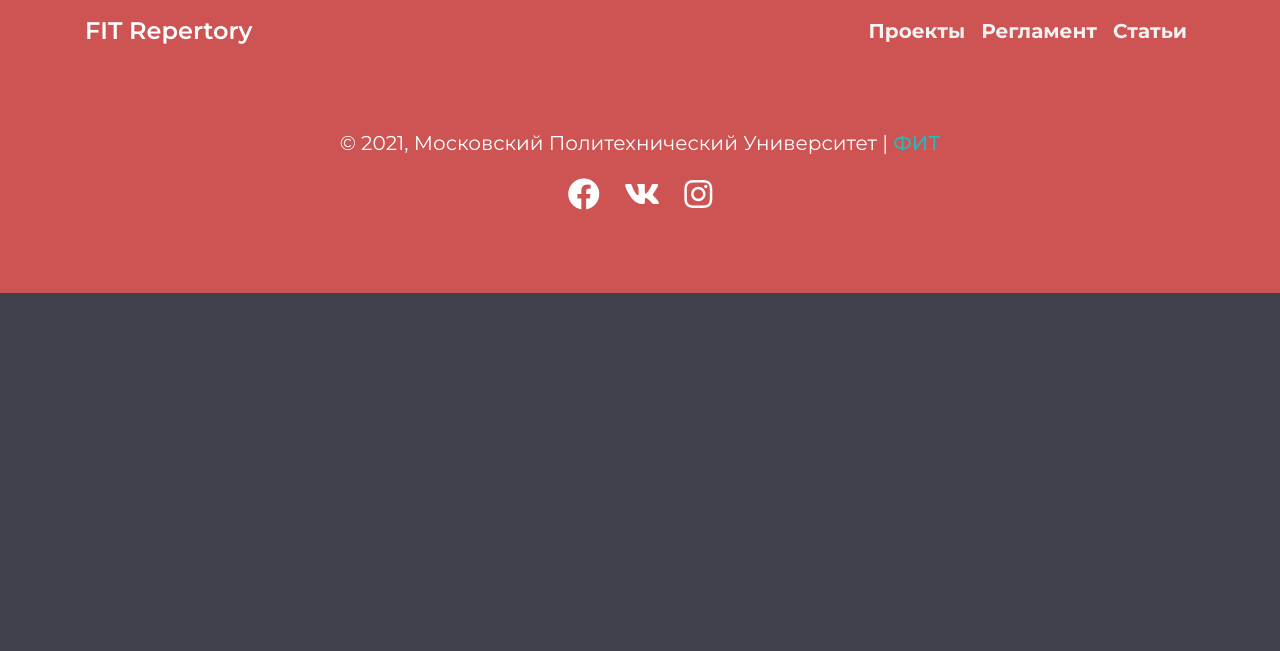
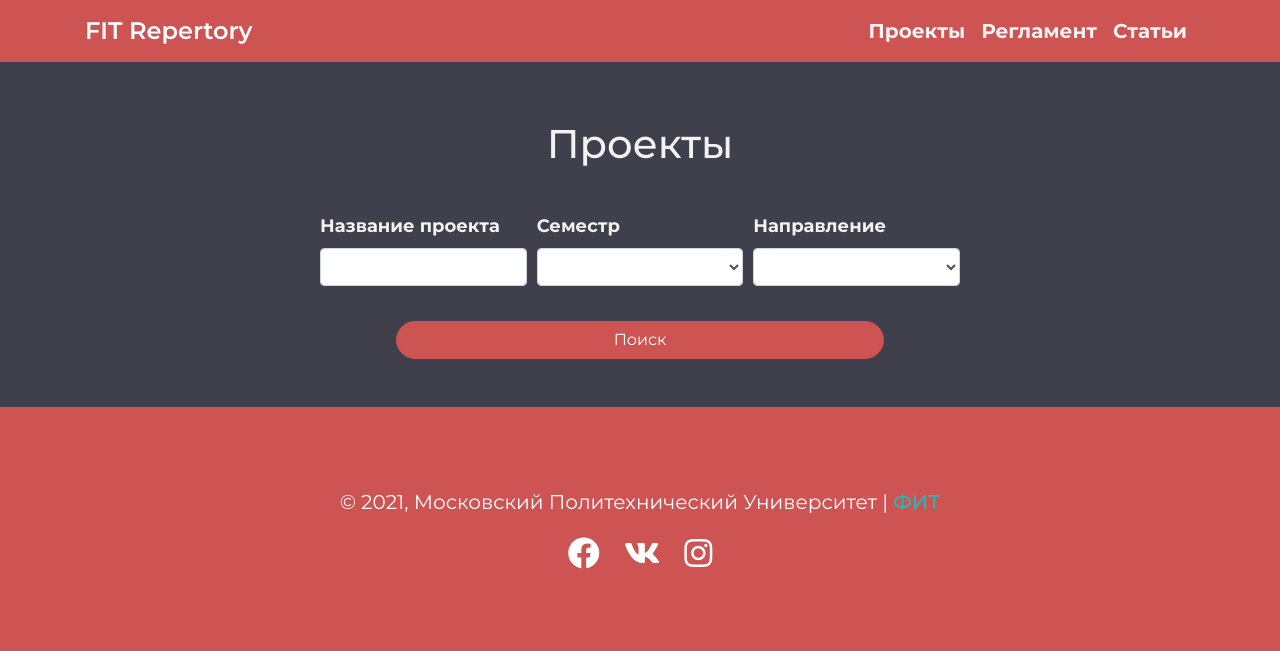
Before and after one commit to F12-Team/FIT-Repertory, a Flask app: template src/app/templates/view/projects.html in a window 1280 px wide. Shown: the top 651 px of the page. Run offline with Flask 2, Linux system fonts and the light colour scheme; tables that the repository leaves empty hold one stand-in row (values such as "Sample post"); the template is opened without the code that fills it: values that come from a table or form of the project are taken from there, most other values are stand-ins (such as "Sample title", 1, 10 or a date in 2020); some libraries are stand-ins or nearby versions.

Commit message:
fix post and add projects search partly

```diff
--- a/src/app/app.py
+++ b/src/app/app.py
@@ -44,9 +44,11 @@ def index():
     return render_template('index.html', directions=directions, projects={})
 
 
-@app.route('/direction/<int:direction_id>', methods=['POST'])
-def get_projects_by_direction_id(direction_id):
-    return jsonify(Project.query.filter(Project.direction_id == direction_id).order_by(desc(Project.likes)).limit(9).all())
+@app.route('/direction', methods=['POST'])
+def get_projects_by_direction_id():
+    direction = request.args.get('direction', 0, type=int)
+    if direction != 0:
+        return jsonify(Project.query.filter(Project.direction_id == direction_id).order_by(desc(Project.likes)).limit(9).all())
 
 
 @app.route('/images/<image_id>')
--- a/src/app/templates/view/projects.html
+++ b/src/app/templates/view/projects.html
@@ -1,5 +1,42 @@
 {% extends 'base.html' %}
 
 {% block content %}
-
+<div class="projects_header">
+    <h1 class="d-flex align-items-center justify-content-center "
+        style=" margin: 30px; margin-top: 120px; color: #f2f2f2;"> Проекты</h1>
+</div>
+<div class="row w-100">
+    <form class="w-50" method="post">
+        <div class="form-row">
+            <div class="col">
+                <label for="name" style="color: #f2f2f2; font-weight: bold; font-size: 18px;">Название проекта</label>
+                <input class="form-control" type="text" id="name" name="name" value="">
+            </div>
+            <div class="col">
+                <label for="FormControlSelect1"
+                    style="color: #f2f2f2;  font-weight: bold; font-size: 18px;">Семестр</label>
+                <select class="form-control" id="semestr" name="semestr">
+                    <option value=""></option>
+                    {% for semester in semesters %}
+                    <option value="{{ semester.id }}">{{ semester.name }}</option>
+                    {% endfor %}
+                </select>
+            </div>
+            <div class="col">
+                <label for="FormControlSelect2"
+                    style="color: #f2f2f2; font-weight: bold; font-size: 18px;">Направление</label>
+                <select class="form-control" id="direct" name="direct">
+                    <option value=""></option>
+                    {% for direction in directions %}
+                    <option value="{{ direction.id }}">{{ direction.name }}</option>
+                    {% endfor %}
+                </select>
+            </div>
+            <div class="row w-100" style="margin-top: 20px ;">
+                <button type="submit" class="btn btn-primary w-75"
+                    style="background-color: #ce5353; border-color: #ce5353; border-radius: 40px;">Поиск</button>
+            </div>
+        </div>
+    </form>
+</div>
 {% endblock %}
```
Also changed, not shown: src/app/templates/pagination.html (added, +25 -0 lines), src/app/view.py (+6 -3 lines).
